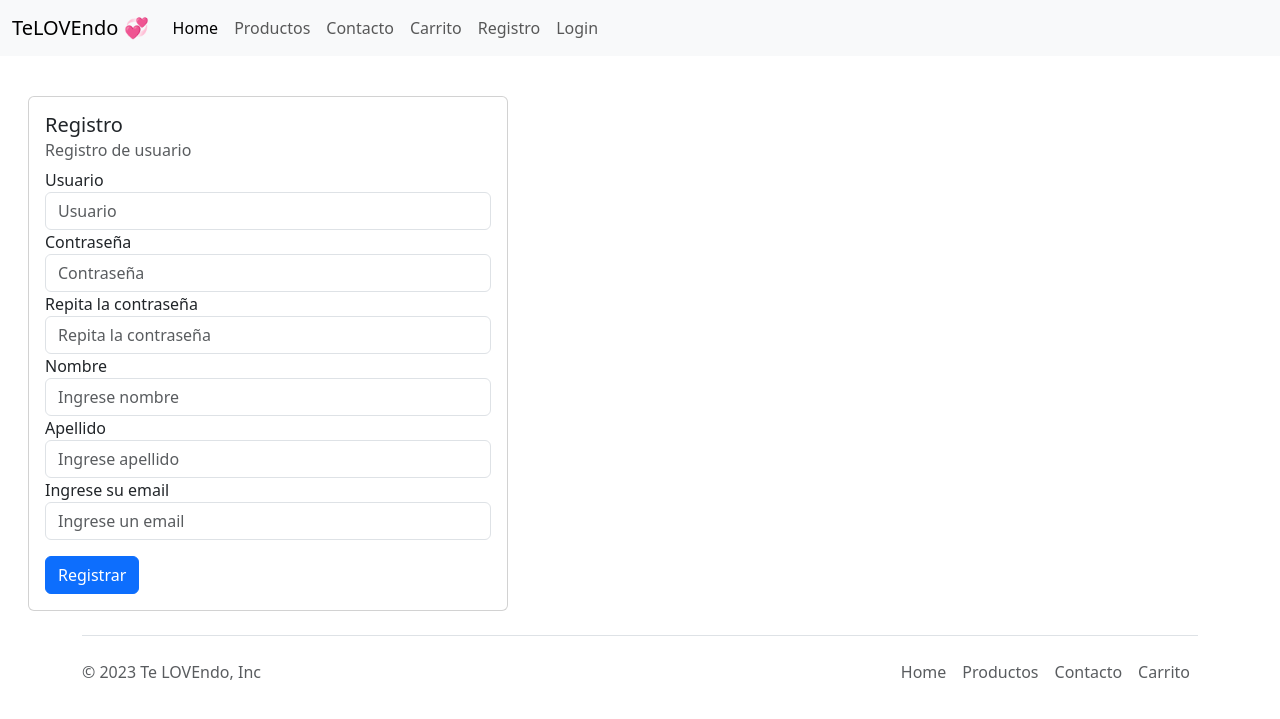
After one commit to BorisSMorales/grupal_m6, a Django app: page /registro/ in a window 1280 px wide. The commit adds this page. Shown: the top 719 px of the page. Run offline with Django 4.2, Linux system fonts and the light colour scheme.

Commit message:
Finalizado actividad 6: forms, views y templates referidos a registros

```diff
--- /dev/null
+++ b/telovendo3/telovendo3app/templates/registration/registro.html
@@ -0,0 +1,65 @@
+{% extends "telovendo3app/base.html"%}
+{% load static %}
+
+{% block navegacion%}
+
+{% for categoria in categorias %}
+    <li class="nav-item">
+    <a class="nav-link " href="{% url 'tecnologia' idcategoria=categoria.idcategoria %}">{{ categoria.nombre }}</a>
+    </li>
+{% endfor %}
+
+{% endblock %}
+
+{% block titulo %}Formulario de registro{% endblock %}
+
+{% block content %}
+<form method="post">
+    {% csrf_token %}
+    <div class="card" style="width: 30rem;">
+    <div class="card-body">
+        <h5 class="card-title">Registro</h5>
+        <h6 class="card-subtitle mb-2 text-body-secondary">Registro de usuario</h6>
+        <div class="form-group">
+        <label for="id_username">Usuario</label>
+        <input type="text" class="form-control" id="id_username" name="username" placeholder="Usuario" required>
+        {% comment %} {{ form.username }} {% endcomment %}
+        </div>
+        <div class="form-group">
+            <label for="id_password2">Contraseña</label>
+            <input type="password" class="form-control" id="id_password1" name="password1" placeholder="Contraseña" required>
+            {% comment %} {{ form.password }} {% endcomment %}
+            </div>
+            <div class="form-group">
+            <label for="id_password2">Repita la contraseña</label>
+            <input type="password" class="form-control" id="id_password2" name="password2" placeholder="Repita la contraseña" required>
+            {% comment %} {{ form.password }} {% endcomment %}
+            </div>
+        <div class="form-group">
+        <label for="id_firsname">Nombre</label>
+        <input type="text" class="form-control" id="id_firstname" name="first_name" placeholder="Ingrese nombre" required>
+        {% comment %} {{ form.username }} {% endcomment %}
+        </div>
+        <div class="form-group">
+        <label for="id_lastname">Apellido</label>
+        <input type="text" class="form-control" id="id_lastname" name="last_name" placeholder="Ingrese apellido" required>
+        {% comment %} {{ form.username }} {% endcomment %}
+        </div>
+
+        <div class="form-group">
+        <label for="id_password2">Ingrese su email</label>
+        <input type="email" class="form-control" id="email" name="email" placeholder="Ingrese un email" required>
+        {% comment %} {{ form.password }} {% endcomment %}
+        </div>
+        {% if form.errors %}
+        <div class="alert alert-danger mt-3" role="alert">
+        <h4>Errores</h4>
+        {{ form.errors }}
+        </div>
+        {% endif %}
+        <button type="submit" class="btn btn-primary mt-3">Registrar</button>
+    </div>
+    </div>
+</form>
+
+{% endblock %}
--- a/telovendo3/telovendo3app/templates/telovendo3app/base.html
+++ b/telovendo3/telovendo3app/templates/telovendo3app/base.html
@@ -21,6 +21,7 @@
                     <a class="nav-link" href="#">Productos</a>
                     <a class="nav-link" href="{% url 'Contacto' %}">Contacto</a>
                     <a class="nav-link" href="#">Carrito</a>
+                    <a class="nav-link" href="{% url 'Registro' %}">Registro</a>
                 {% if user.is_authenticated %}
                     <a class="nav-link" href="{% url 'logout' %}">Logout</a>
                     <a class="nav-link" href="{% url 'restringido' %}">Restringido</a>
--- a/telovendo3/telovendo3app/views.py
+++ b/telovendo3/telovendo3app/views.py
@@ -4,12 +4,13 @@ from django.shortcuts import redirect, render
 from django.urls import reverse_lazy
 from django.views.generic import TemplateView
 from django.contrib.auth import authenticate, login
+from django.contrib.auth.models import Group
 from django.contrib.auth.forms import UserCreationForm
 from django.contrib.auth.mixins import LoginRequiredMixin, PermissionRequiredMixin
 from django.utils.decorators import method_decorator
 from django.views import View
 
-from telovendo3app.forms import FormularioContacto, LoginForm
+from telovendo3app.forms import FormularioContacto, LoginForm, RegistroForm
 from telovendo3app.models import Contacto
 
 # Create your views here.
@@ -105,7 +106,7 @@ class AreaRestringidaView(PermissionRequiredMixin, LoginRequiredMixin, TemplateV
 
 class RegistroView(TemplateView):
     template_name = 'registration/registro.html'
-    form_class = UserCreationForm
+    form_class = RegistroForm
     success_url = reverse_lazy('Home')
 
     def post(self, request, *args, **kwargs):
@@ -114,6 +115,9 @@ class RegistroView(TemplateView):
             form.save()
             user = authenticate(username=form.cleaned_data['username'], password=form.cleaned_data['password1'])
             login(request, user)
+            user.groups.add(Group.objects.get(name='grupo1'))  # Asignar usuario al grupo "grupo1"
+
             return redirect(self.success_url)
 
+
         return render(request, self.template_name, {'form': form})
```
Also changed, not shown: telovendo3/telovendo3app/forms.py (+11 -0 lines), telovendo3/db.sqlite3.
